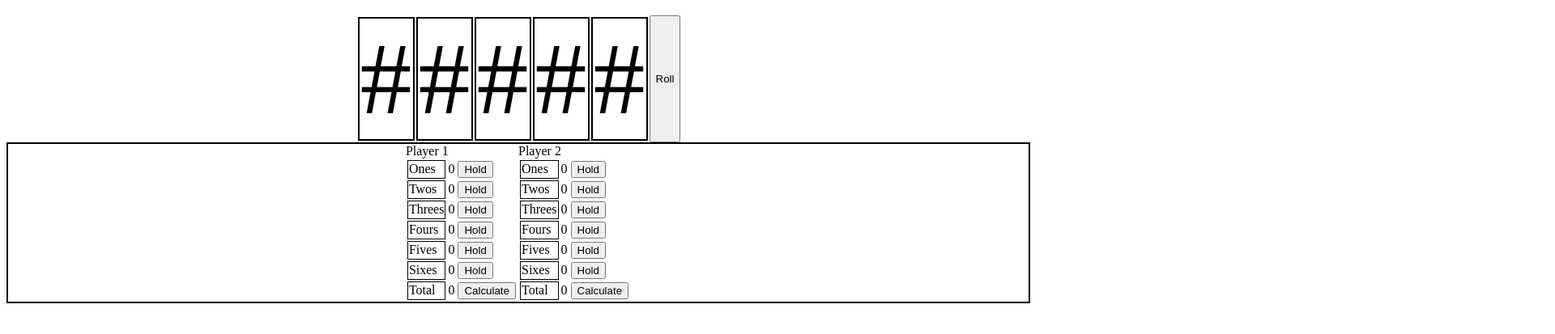
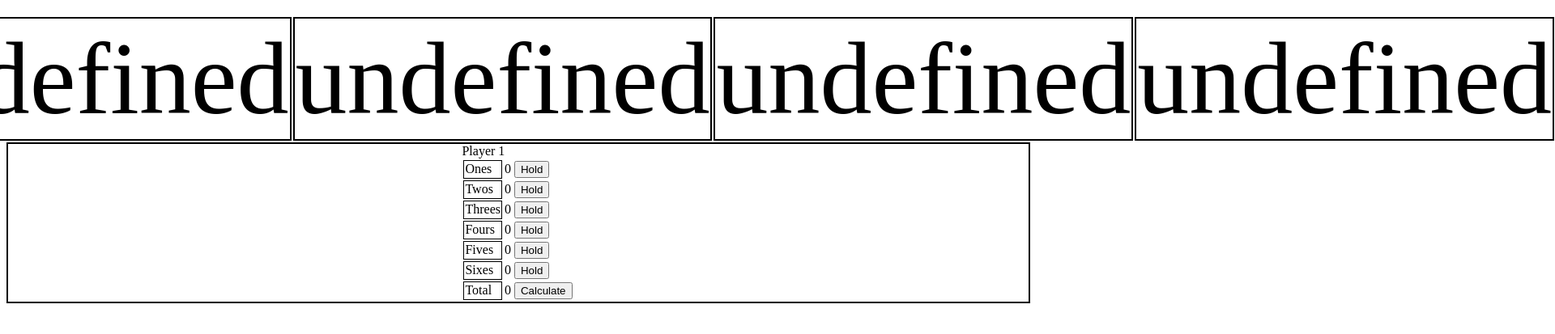
Before and after one commit to JacobBlampied/sparta-project-1, a plain HTML site: page index.html in a window 1280 px wide. Both pictures are taken after a click on the button "Roll". Shown: the part 61-474 px from the top of the page at 81% size, 1920 px wide, since content can reach past the window. Drawn offline with Linux system fonts and the light colour scheme.

Commit message:
functioning one player

```diff
--- a/index.html
+++ b/index.html
@@ -18,11 +18,11 @@
     <table>
       <thead>
         <tr>
-          <td class="dice">#</td>
-          <td class="dice">#</td>
-          <td class="dice">#</td>
-          <td class="dice">#</td>
-          <td class="dice">#</td>
+          <td class="dice">?</td>
+          <td class="dice">?</td>
+          <td class="dice">?</td>
+          <td class="dice">?</td>
+          <td class="dice">?</td>
         </tr>
       </thead>
     </table>
@@ -74,49 +74,8 @@
         </table>
       </div>
     </div>
-    <!-- Player 2 -->
-    <div class="player2">
-      <div class="panel panel-default">
-        <div class="panel-heading">Player 2</div>
-        <table>
-          <tr>
-            <td class="type">Ones</td>
-            <td id="p2fillones" class="numtotal">0</td>
-            <td> <button id="p2holdbtn1" data-num="1">Hold</button></td>
-          </tr>
-          <tr>
-            <td class="type">Twos</td>
-            <td id="p2filltwos" class="numtotal">0</td>
-            <td><button id="p2holdbtn2" data-num="2">Hold</button></td>
-          </tr>
-          <tr>
-            <td class="type">Threes</td>
-            <td id="p2fillthrees" class="numtotal">0</td>
-            <td><button id="p2holdbtn3" data-num="3">Hold</button></td>
-          </tr>
-          <tr>
-            <td class="type">Fours</td>
-            <td id="p2fillfours" class="numtotal">0</td>
-            <td><button id="p2holdbtn4" data-num="4">Hold</button></td>
-          </tr>
-          <tr>
-            <td class="type">Fives</td>
-            <td id="p2fillfives" class="numtotal">0</td>
-            <td><button id="p2holdbtn5" data-num="5">Hold</button></td>
-          </tr>
-          <tr>
-            <td class="type">Sixes</td>
-            <td id="p2fillsixes" class="numtotal">0</td>
-            <td><button id="p2holdbtn6" data-num="6">Hold</button></td>
-          </tr>
-          <tr>
-            <td class="type">Total</td>
-            <td id="p2total" class="numtotal">0</td>
-            <td><button id="p2calc">Calculate</button></td>
-          </tr>
-        </table>
-      </div>
-    </div>
+
   </div>
+
 </body>
 </html>
--- a/js/app.js
+++ b/js/app.js
@@ -1,19 +1,4 @@
 document.addEventListener('DOMContentLoaded', () => {
-
-  if (player1 = true) {
-    Game.PlayerVariables =
-    [[document.getElementById('p1holdbtn1')],[document.getElementById('p1holdbtn2')],[document.getElementById('p1holdbtn3')],
-    [document.getElementById('p1holdbtn4')],[document.getElementById('p1holdbtn5')],[document.getElementById('p1holdbtn6')],
-    [document.getElementById("p1fillones")],[document.getElementById("p1filltwos")],[document.getElementById("p1fillthrees")],
-    [document.getElementById("p1fillfours")],[document.getElementById("p1fillfives")],[document.getElementById("p1fillsixes")]];
-  }
-  if (player1 != true) {
-    Game.PlayerVariables =
-    [[document.getElementById('p2holdbtn1')],[document.getElementById('p2holdbtn2')],[document.getElementById('p2holdbtn3')],
-    [document.getElementById('p2holdbtn4')],[document.getElementById('p2holdbtn5')],[document.getElementById('p2holdbtn6')],
-    [document.getElementById("p2fillones")],[document.getElementById("p2filltwos")],[document.getElementById("p2fillthrees")],
-    [document.getElementById("p2fillfours")],[document.getElementById("p2fillfives")],[document.getElementById("p2fillsixes")]];
-  }
 
   const Game = new Object();
 
@@ -28,45 +13,54 @@ document.addEventListener('DOMContentLoaded', () => {
 
     // Hold Buttons initial condition
     Game.holdBool1 = false;
-  console.log(Game.holdBool1);
     Game.holdBool2 = false;
-  console.log(Game.holdBool2);
     Game.holdBool3 = false;
-  console.log(Game.holdBool3);
     Game.holdBool4 = false;
-  console.log(Game.holdBool4);
     Game.holdBool5 = false;
-  console.log(Game.holdBool5);
     Game.holdBool6 = false;
-  console.log(Game.holdBool6);
 
     // Player Specific Variables
-  Game.holdbtn1 = document.getElementById('p1holdbtn1'); //[0]
-  Game.holdbtn2 = document.getElementById('p1holdbtn2'); //[1]
-  Game.holdbtn3 = document.getElementById('p1holdbtn3'); //[2]
-  Game.holdbtn4 = document.getElementById('p1holdbtn4'); //[3]
-  Game.holdbtn5 = document.getElementById('p1holdbtn5'); //[4]
-  Game.holdbtn6 = document.getElementById('p1holdbtn6'); //[5]
+    Game.holdbtn1 = document.getElementById('p1holdbtn1');
+    Game.holdbtn2 = document.getElementById('p1holdbtn2');
+    Game.holdbtn3 = document.getElementById('p1holdbtn3');
+    Game.holdbtn4 = document.getElementById('p1holdbtn4');
+    Game.holdbtn5 = document.getElementById('p1holdbtn5');
+    Game.holdbtn6 = document.getElementById('p1holdbtn6');
 
-  Game.fillones = document.getElementById("p1fillones"); //[6]
-  Game.filltwos = document.getElementById("p1filltwos"); //[7]
-  Game.fillthrees = document.getElementById("p1fillthrees"); //[8]
-  Game.fillfours = document.getElementById("p1fillfours"); //[9]
-  Game.fillfives = document.getElementById("p1fillfives"); //[10]
-  Game.fillsixes = document.getElementById("p1fillsixes"); //[11]
+    Game.fillones = document.getElementById("p1fillones");
+    Game.filltwos = document.getElementById("p1filltwos");
+    Game.fillthrees = document.getElementById("p1fillthrees");
+    Game.fillfours = document.getElementById("p1fillfours");
+    Game.fillfives = document.getElementById("p1fillfives");
+    Game.fillsixes = document.getElementById("p1fillsixes");
+    Game.filltotal = document.getElementById("p1total");
+
+    // Scorecard Totals
+    Game.ones = [];
+    Game.twos = [];
+    Game.threes = [];
+    Game.fours = [];
+    Game.fives = [];
+    Game.sixes = [];
+    Game.Numbers = [[Game.ones],[Game.twos],[Game.threes],[Game.fours],[Game.fives],[Game.sixes]];
+
+    // Hold Variables
+    Game.ButtonArrayPressed = [];
+    Game.Total = [];
+
 
     // RANDOM NUMBER GENERATOR FUNCTION
-  // Define array
+    Game.Dice = () => { // DICE START
       Game.RandNumArray = [];
-  // Generate six random numbers and send to array
-  Game.RandomNumber = () => {
+
+      Game.RandomNumber = () => { // RANDOM NUMBER START
         for(let i = 0; i < 5; i++) {
           Game.RandNumArray.push(Math.floor((Math.random() * 6) + 1));
+          console.log(Game.RandNumArray);
         }
-  }
+      } // RANDOM NUMBER END
 
-  // Link button to roll function
-  Game.rollBtn.addEventListener('click', () => {
+      Game.rollBtn.addEventListener('click', () => { // EVENT LISTENER START
         Game.RandNumArray.splice(0, 5);
         Game.ones.splice(0, Game.ones.length);
         Game.twos.splice(0, Game.twos.length);
@@ -75,7 +69,6 @@ document.addEventListener('DOMContentLoaded', () => {
         Game.fives.splice(0, Game.fives.length);
         Game.sixes.splice(0, Game.sixes.length);
 
-    Game.RandomNumber()
         Game.dice[0].innerHTML = Game.RandNumArray[0];
         Game.dice[1].innerHTML = Game.RandNumArray[1];
         Game.dice[2].innerHTML = Game.RandNumArray[2];
@@ -83,22 +76,17 @@ document.addEventListener('DOMContentLoaded', () => {
         Game.dice[4].innerHTML = Game.RandNumArray[4];
         Game.ArrayPush()
         Game.RoundScore()
-  })
 
-  // SCORECARD
-  Game.ones = [];
-  Game.twos = [];
-  Game.threes = [];
-  Game.fours = [];
-  Game.fives = [];
-  Game.sixes = [];
-  Game.Numbers = [[Game.ones],[Game.twos],[Game.threes],[Game.fours],[Game.fives],[Game.sixes]];
+      }) // EVENT LISTENER END
+
+
+
 
     //Sort and fill the array
-  Game.ArrayPush = () => {
+    Game.ArrayPush = () => { // ARRAY PUSH START
 
-    for (let i = 0; i < 6; i++) {
-      switch (Game.RandNumArray[i]) {
+      for (let i = 0; i < 6; i++) { // FOR LOOP START
+        switch (Game.RandNumArray[i]) { // SWITCH START
           case 1:
           if ((Game.RandNumArray[i] === 1) && (Game.holdBool1 === false)) {
             Game.RandNumArray[i] === 1
@@ -141,23 +129,19 @@ document.addEventListener('DOMContentLoaded', () => {
             console.log('sixes', Game.sixes);
           }
           break;
-      }
-    }
-  }
+        } // SWITCH END
+      } // FOR LOOP END
+    } // ARRAY PUSH END
+
 
     // Hold Function
-  Game.ButtonArrayPressed = [];
+    Game.ButtonFunction = () => { // BUTTON FUNCTION START
+      for (var i = 1; i < 7; i++) { // FOR LOOP START
+        const holdBtn = document.getElementById(`p1holdbtn${i}`);
+        holdBtn.addEventListener('click', (e) => { // EVENT LISTENER START
 
-  Game.Total = [];
-
-
-  Game.ButtonFunction = () => {
-    for (var i = 1; i < 7; i++) {
-      const holdBtn = document.getElementById(`p1holdbtn${i}`);
-      holdBtn.addEventListener('click', (e) => {
-
-        if (Game.ButtonArrayPressed.length < 6) { // if statement start
-          switch (Number(e.target.getAttribute("data-num"))) { // switch start
+          if (Game.ButtonArrayPressed.length < 6) { // IF START
+            switch (Number(e.target.getAttribute("data-num"))) { // SWITCH START
               case 1:
               Game.holdBool1 = true;
               Game.ButtonArrayPressed.push('btn1');
@@ -189,32 +173,31 @@ document.addEventListener('DOMContentLoaded', () => {
               Game.Total.push(Number(Game.fillsixes.innerHTML))
               break;
               default:
-          } // switch statement end
-
-        }
-        if (Game.ButtonArrayPressed.length === 6) {
+            } // SWITCH END
+          } // IF END
+          if (Game.ButtonArrayPressed.length === 6) { // IF START
 
             const calcBtn = document.getElementById("p1calc");
-          calcBtn.addEventListener('click', (e) => {
+            calcBtn.addEventListener('click', (e) => { // EVENT LISTENER END
 
-            Game.TotalScore = (total, num) => {
+              Game.TotalScore = (total, num) => { // TOTAL SCORE START
                 return total + num;
-            }
-            document.getElementById("p1total").innerHTML = Game.Total.reduce(Game.TotalScore)
+              } // TOTAL SCORE END
+              Game.filltotal.innerHTML = Game.Total.reduce(Game.TotalScore)
               Game.TotalScore()
-          }) // calc event listener close
-        } // else if close
-    }) // hold button event listener
-  } // for loop close
-} // Game.ButtonFunction close
+            }) // EVENT LISTENER END
+          } // IF END
+        }) // EVENT LISTENER END (TOP)
+      } // FOR LOOP END
+    } // BUTTON FUNCTION END
 
 
     Game.ButtonFunction();
 
-Game.RoundScore = () => {
-  function getSum(total, num){
+    Game.RoundScore = () => { // ROUND SCORE START
+      function getSum(total, num){ // FUNCTION START
         return total + num;
-  }
+      } // FUNCTION CLOSE
       if (Game.ones.length !== 0) {
         Game.fillones.innerHTML = Game.ones.reduce(getSum)
       }
@@ -233,12 +216,24 @@ Game.RoundScore = () => {
       if (Game.sixes.length !== 0) {
         Game.fillsixes.innerHTML = Game.sixes.reduce(getSum)
       }
-}
+    } // ROUND SCORE CLOSE
 
+    Game.RoundScore()
 
-// PLAYER TURN
+    // Game.Dice()
+    // Game.RandomNumber()
+    // Game.ArrayPush()
+    //
+    // Game.RoundScore()
+} // DICE END
+ Game.Dice()
 
-//Game.player1 = true;
+ // WIN CONDITION
 
+ // if (Game.filltotal.innerHTML > 25) {
+ //   alert("You Win!")
+ // } else {
+ //   alert("You Lose!")
+ // }
 
-}); // END
+}); // DOMContentLoaded END
```
Lines whose indentation alone changed are shown as unchanged.
